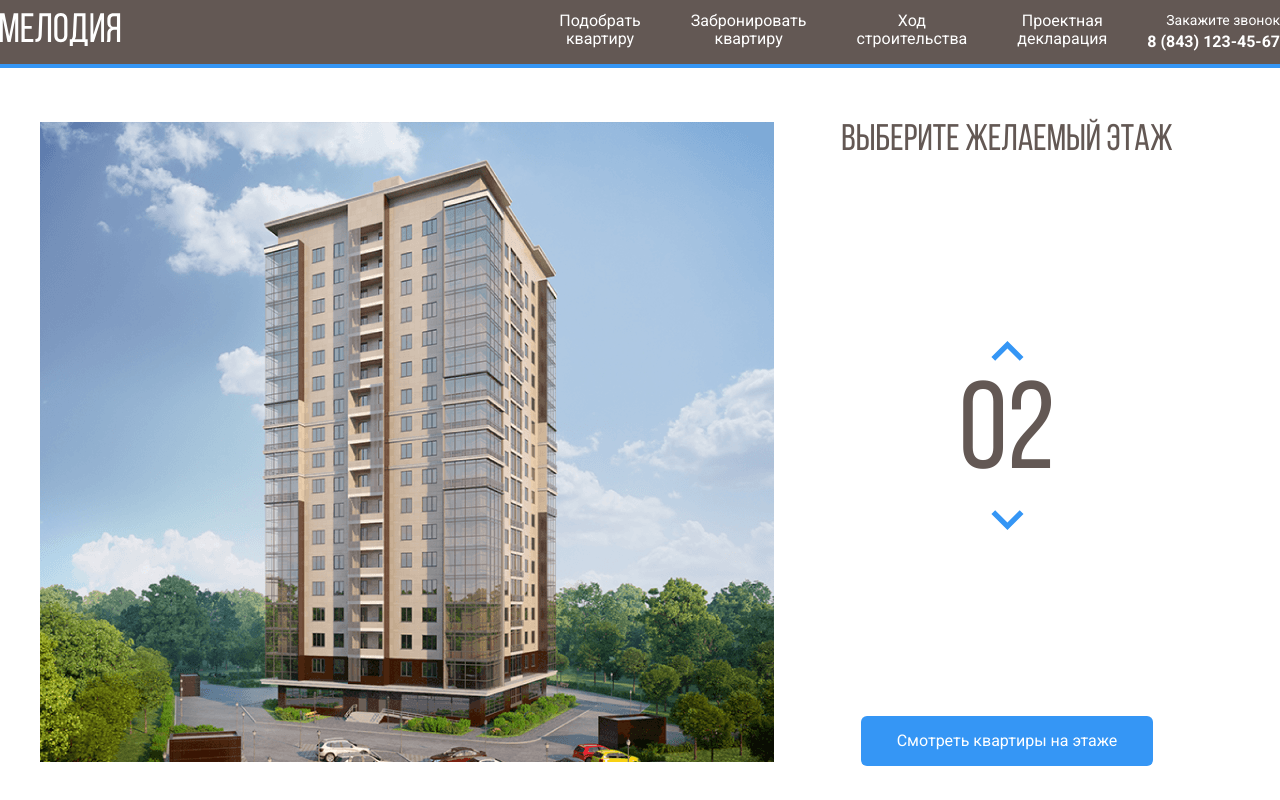
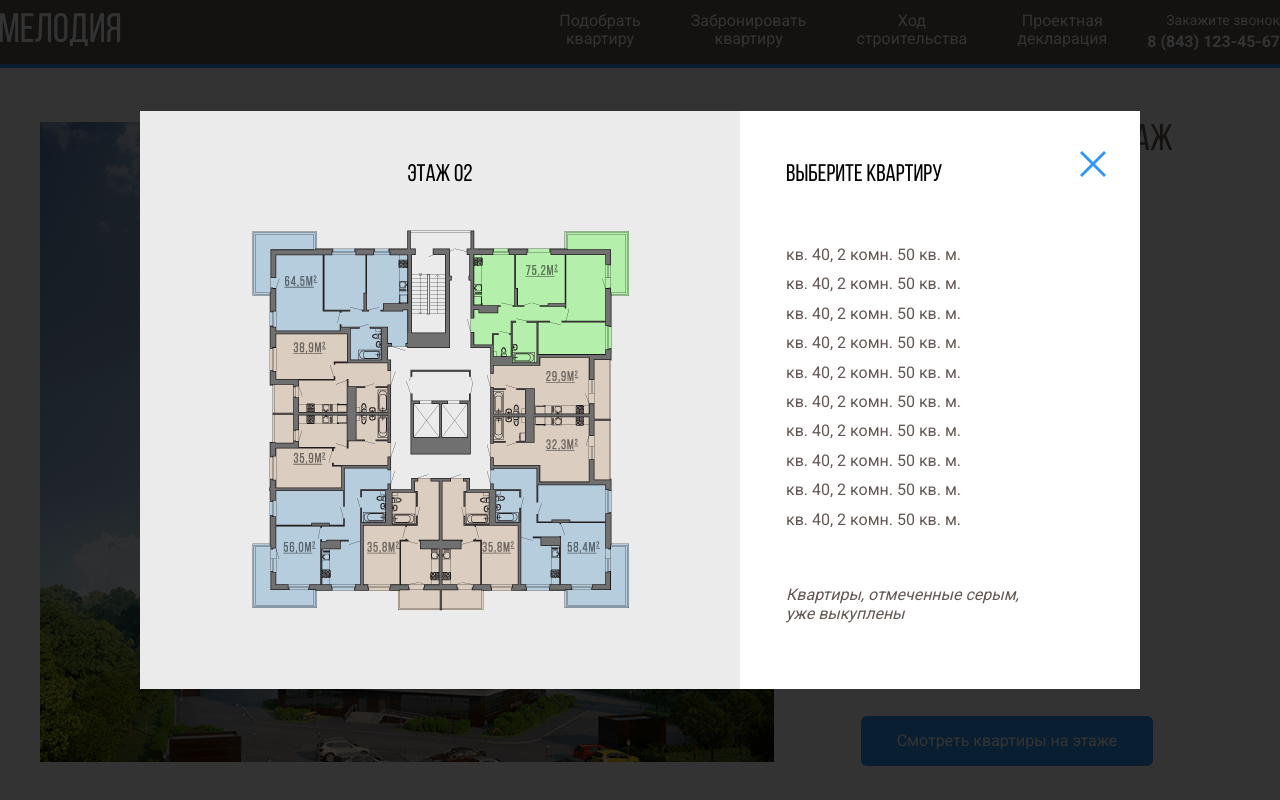
Before and after one commit to shums89/residential_complex_melody, a plain HTML site: page index.html in a window 1280 px wide. Both pictures are taken after a click on the button "Смотреть квартиры на этаже". Drawn offline with nearby package versions, Linux system fonts and the light colour scheme.

Commit message:
День 4. Выбор квартир

```diff
--- a/css/style.css
+++ b/css/style.css
@@ -106,7 +106,7 @@ path.current-floor {
   color: #635854;
   margin: 0;
 }
-.counter {
+.floor-counter {
   font-family: "Bebas Neue", sans-serif;
   color: #635854;
   font-size: 124px;
@@ -119,3 +119,96 @@ path.current-floor {
   padding: 16px 36px;
   cursor: pointer;
 }
+
+.modal {
+  position: fixed;
+  left: 0;
+  top: 0;
+  width: 100%;
+  height: 100%;
+  background-color: rgba(0, 0, 0, 0.8);
+  display: flex;
+  justify-content: center;
+  align-items: center;
+  opacity: 0;
+  transform: scale(0);
+  transition: opacity 0.2s;
+}
+.is-open {
+  opacity: 1;
+  transform: scale(1);
+}
+.modal-dialog {
+  position: relative;
+  max-width: 1000px;
+  min-height: 565px;
+  background-color: #fff;
+  flex-grow: 1;
+  display: flex;
+  transform: translateY(-10%);
+  transition: transform 0.2s, opacity 0.2s;
+  transition-delay: 0.2s;
+}
+.is-open > .modal-dialog {
+  opacity: 1;
+  transform: translateY(0);
+}
+.modal-image {
+  background-color: #ebebeb;
+  width: 60%;
+  text-align: center;
+  padding: 50px;
+}
+.flats path {
+  opacity: 0;
+  cursor: pointer;
+}
+.flats path:hover {
+  opacity: 1;
+}
+.modal-title {
+  font-family: "Bebas Neue", sans-serif;
+  font-weight: normal;
+  font-size: 24px;
+  line-height: 29px;
+  margin-top: 0;
+  margin-bottom: 25px;
+}
+.modal-info {
+  width: 40%;
+  padding: 50px 46px;
+}
+.flat-list {
+  padding: 0;
+  list-style: none;
+  margin-top: 55px;
+}
+.flat-item {
+  margin-bottom: 10px;
+}
+.flat-link {
+  font-size: 16px;
+  line-height: 19px;
+  color: #635854;
+  text-decoration: none;
+}
+.flat-link:hover {
+  color: #3596F5;
+  text-decoration: underline;
+}
+.modal-alert {
+  font-style: italic;
+  font-weight: normal;
+  font-size: 16px;
+  line-height: 19px;
+  color: #635854;
+  margin-top: 56px;
+}
+.modal-close-button {
+  position: absolute;
+  right: 27px;
+  top: 38px;
+  cursor: pointer;
+  border: none;
+  background-color: #fff;
+}
--- a/index.html
+++ b/index.html
@@ -97,16 +97,87 @@
         <button class="counter-button counter-up">
           <img src="img/arrow.svg" alt="arrow-up" class="counter-arrow counter-arrow-up">
         </button>
-        <span class="counter">02</span>
+        <span class="floor-counter counter">02</span>
         <button class="counter-button counter-down">
           <img src="img/arrow.svg" alt="arrow-down" class="counter-arrow counter-arrow-down">
         </button>
       </div>
       <!-- /.counter-group -->
-      <button class="button button-primary">Смотреть квартиры на этаже</button>
+      <button class="button button-primary view-flats">Смотреть квартиры на этаже</button>
     </div>
     <!-- /.main-info -->
   </main>
+  <div class="modal">
+    <div class="modal-dialog">
+      <button class="modal-close-button">
+        <svg width="28" height="28" viewBox="0 0 28 28" fill="none" xmlns="http://www.w3.org/2000/svg">
+          <path d="M2 2L26 26" stroke="#3596F5" stroke-width="3" />
+          <path d="M26 2L2 26" stroke="#3596F5" stroke-width="3" />
+        </svg>
+      </button>
+      <div class="modal-image">
+        <h3 class="modal-title">Этаж <span class="modal-counter counter">02</span></h3>
+        <svg class="flats" width="433" height="408" viewBox="0 0 433 408" fill="none" xmlns="http://www.w3.org/2000/svg"
+          xmlns:xlink="http://www.w3.org/1999/xlink">
+          <image id="image0" width="433" height="408" xlink:href="img/floor.png" />
+          <path d="M388 81V141H314V148H267.5V131H247V32.5H338.5V16H405V81H388Z" fill="#3595F6" fill-opacity="0.75" />
+          <path d="M314 148.5H268V200H367.5V205H387.5V141H314V148.5Z" fill="#3595F6" fill-opacity="0.75" />
+          <path d="M314.192 252.662H268V200H367.916V204.602H388V268H314.192V252.662Z" fill="#3595F6"
+            fill-opacity="0.75" />
+          <path d="M314 253H268.5V309H295.5V376H340V393H405V328.5H388V268.5H314V253Z" fill="#3595F6"
+            fill-opacity="0.75" />
+          <path d="M218 394.5V264H247.5V273.5H267.5V310.5H294.5V375H259.5V394.5H218Z" fill="#3595F6"
+            fill-opacity="0.75" />
+          <path d="M217 394.5V264H187.5V273.5H167.5V310.5H140.5V375H175.5V394.5H217Z" fill="#3595F6"
+            fill-opacity="0.75" />
+          <path d="M121 252H166.5V309H139.5V376H95V393H30V328.5H47V273.5H121V252Z" fill="#3595F6" fill-opacity="0.75" />
+          <path d="M119.5 273.5H46V198H167V250.822H119.5V273.5Z" fill="#3595F6" fill-opacity="0.75" />
+          <path d="M124.729 116H46V198H167V145.178H124.729V116Z" fill="#3595F6" fill-opacity="0.75" />
+          <path d="M46.5 81V115.5H125V144.5H164V131H184.5V32.5H93V16H28V81H46.5Z" fill="#3595F6" fill-opacity="0.75" />
+        </svg>
+      </div>
+      <!-- /.modal-image -->
+      <div class="modal-info">
+        <h3 class="modal-title">Выберите квартиру</h3>
+        <ul class="flat-list">
+          <li class="flat-item">
+            <a href="#" class="flat-link">кв. 40, 2 комн. 50 кв. м.</a>
+          </li>
+          <li class="flat-item">
+            <a href="#" class="flat-link">кв. 40, 2 комн. 50 кв. м.</a>
+          </li>
+          <li class="flat-item">
+            <a href="#" class="flat-link">кв. 40, 2 комн. 50 кв. м.</a>
+          </li>
+          <li class="flat-item">
+            <a href="#" class="flat-link">кв. 40, 2 комн. 50 кв. м.</a>
+          </li>
+          <li class="flat-item">
+            <a href="#" class="flat-link">кв. 40, 2 комн. 50 кв. м.</a>
+          </li>
+          <li class="flat-item">
+            <a href="#" class="flat-link">кв. 40, 2 комн. 50 кв. м.</a>
+          </li>
+          <li class="flat-item">
+            <a href="#" class="flat-link">кв. 40, 2 комн. 50 кв. м.</a>
+          </li>
+          <li class="flat-item">
+            <a href="#" class="flat-link">кв. 40, 2 комн. 50 кв. м.</a>
+          </li>
+          <li class="flat-item">
+            <a href="#" class="flat-link">кв. 40, 2 комн. 50 кв. м.</a>
+          </li>
+          <li class="flat-item">
+            <a href="#" class="flat-link">кв. 40, 2 комн. 50 кв. м.</a>
+          </li>
+        </ul>
+        <p class="modal-alert">Квартиры, отмеченные серым,<br>уже выкуплены</p>
+      </div>
+      <!-- /.modal-info -->
+    </div>
+    <!-- /.modal-dialog -->
+  </div>
+  <!-- /.modal -->
   <script src="https://code.jquery.com/jquery-3.6.0.min.js"
     integrity="sha256-/xUj+3OJU5yExlq6GSYGSHk7tPXikynS7ogEvDej/m4=" crossorigin="anonymous"></script>
   <script src="js/main.js"></script>
--- a/js/main.js
+++ b/js/main.js
@@ -3,6 +3,9 @@ $(document).ready(function () {
   var floorPath = $(".home-image path");
   var counterUP = $(".counter-up");
   var counterDown = $(".counter-down");
+  var modal = $(".modal");
+  var modalCloseButton = $(".modal-close-button");
+  var viewFlatsButton = $(".view-flats");
 
   floorPath.on("mouseover", function () {
     currentFloor = $(this).attr("data-floor");
@@ -10,6 +13,10 @@ $(document).ready(function () {
     $("[data-floor=" + currentFloor + "]").toggleClass("current-floor");
     $(".counter").text(currentFloor);
   });
+
+  floorPath.on("click", toggleModal);
+  viewFlatsButton.on("click", toggleModal);
+  modalCloseButton.on("click", toggleModal);
 
   counterUP.on("click", function () {
     if (currentFloor < 18) {
@@ -30,4 +37,8 @@ $(document).ready(function () {
       $("[data-floor=" + usCurrentFloor + "]").toggleClass("current-floor");
     }
   });
+
+  function toggleModal() {
+    modal.toggleClass("is-open");
+  }
 });
```
Also changed, not shown: img/floor.png (added).
